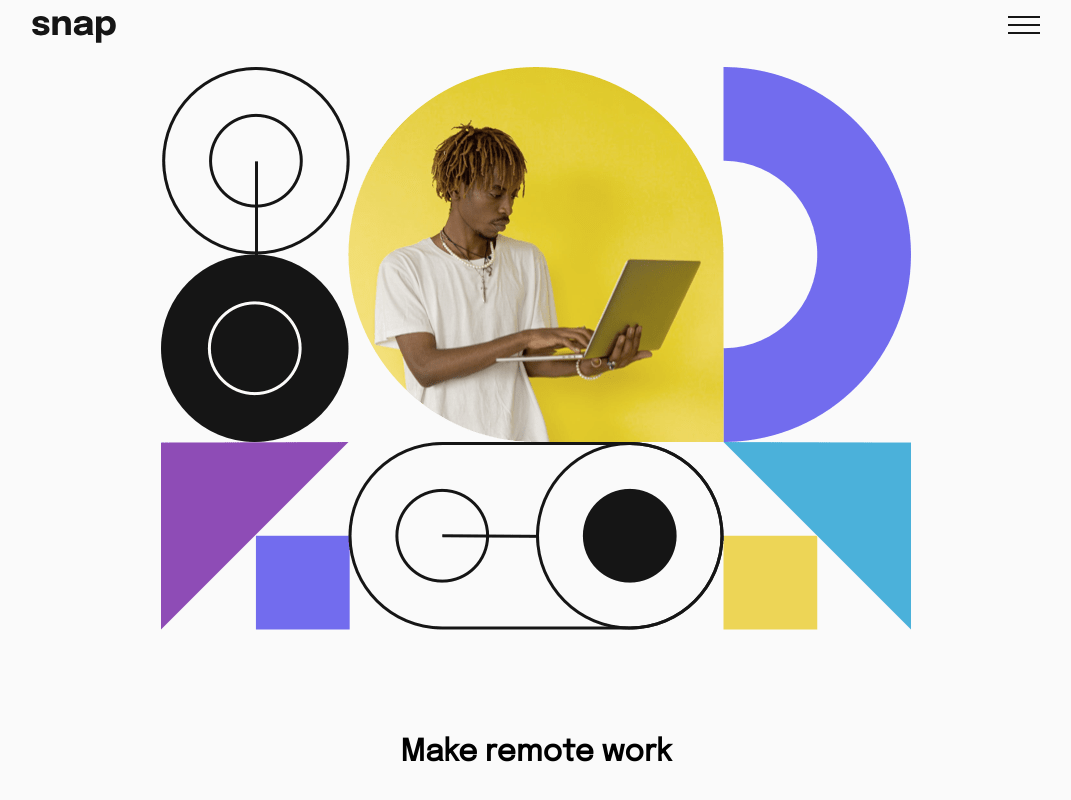
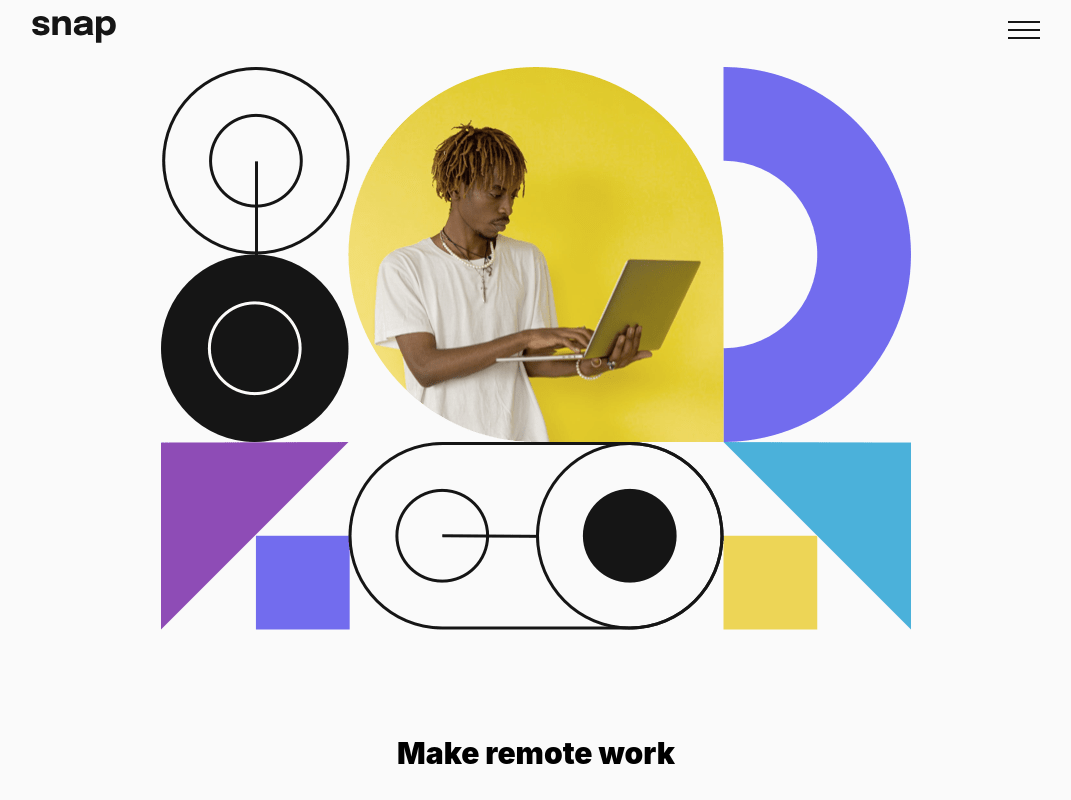
Before and after one commit to Ins44ne/Tailwind-React, a React (Create React App) app: page / in a window 1280 px wide. Shown: the top 800 px of the page, without its empty margins (104-1175 px from the left). Built offline with nearby package versions, Linux system fonts and the light colour scheme.

Commit message:
feat: add some styles

```diff
--- a/src/index.css
+++ b/src/index.css
@@ -4,7 +4,7 @@
 
 @font-face {
   font-family: 'Epilogue';
-  src: local('Epilogue'), url(./fonts/Epilogue-Regular.ttf) format(truetype);
+  src: local('Epilogue'), url('./fonts/Epilogue-Regular.ttf') format('truetype');
 }
 
 * {
@@ -15,7 +15,7 @@
 
 body {
   margin: 0;
-  font-family: 'Epilogue', -apple-system, BlinkMacSystemFont, 'Segoe UI',
+  font-family: -apple-system, BlinkMacSystemFont, 'Epilogue', 'Segoe UI',
     'Roboto', 'Oxygen', 'Ubuntu', 'Cantarell', 'Fira Sans', 'Droid Sans',
     'Helvetica Neue', sans-serif;
   -webkit-font-smoothing: antialiased;
@@ -30,5 +30,11 @@ code {
 
 svg {
   display: flex;
-  align-items: center;
+  align-self: center;
 }
+
+@layer base {
+  .mobile-menu-items {
+    @apply flex flex-col space-y-5 p-2;
+  }
+}
```
